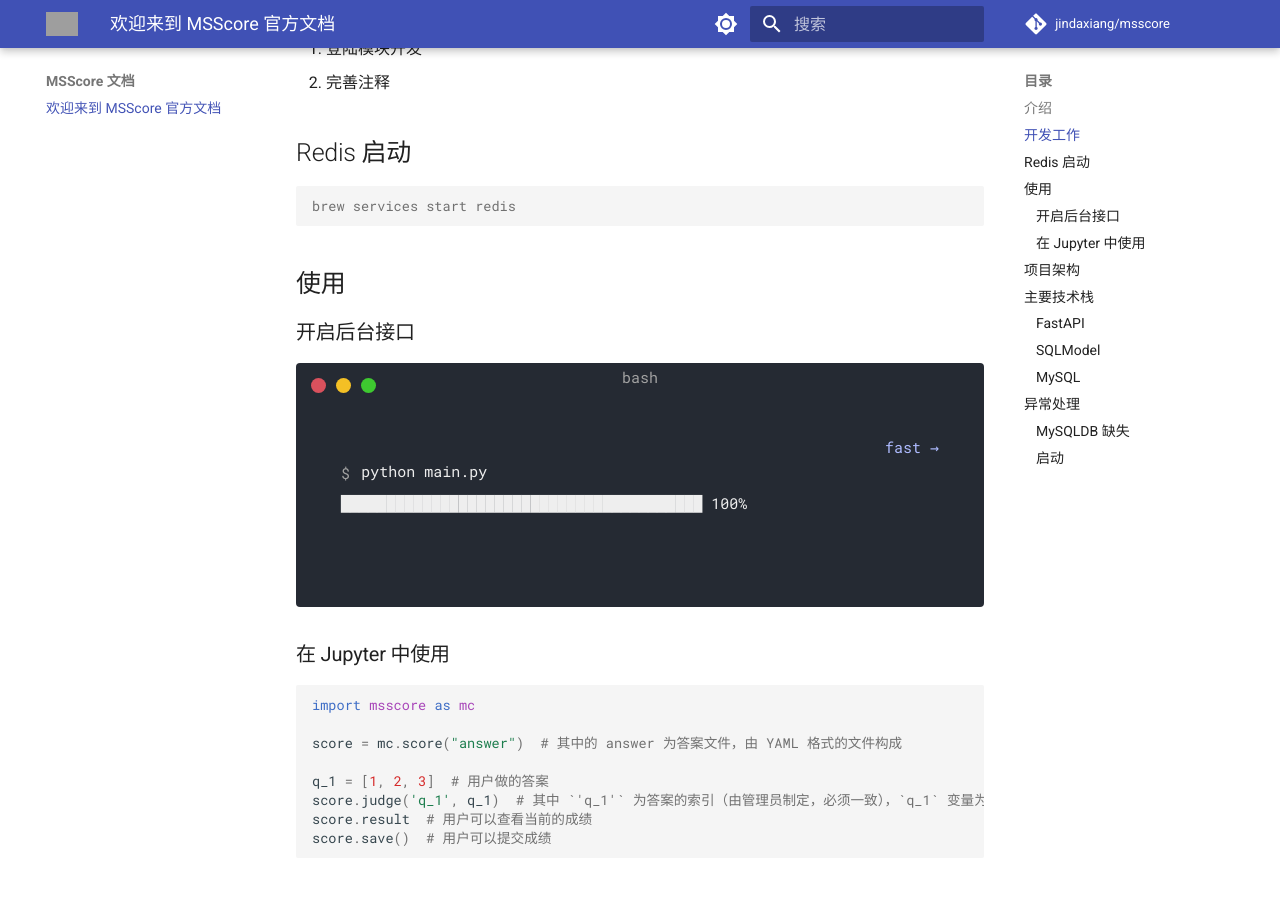
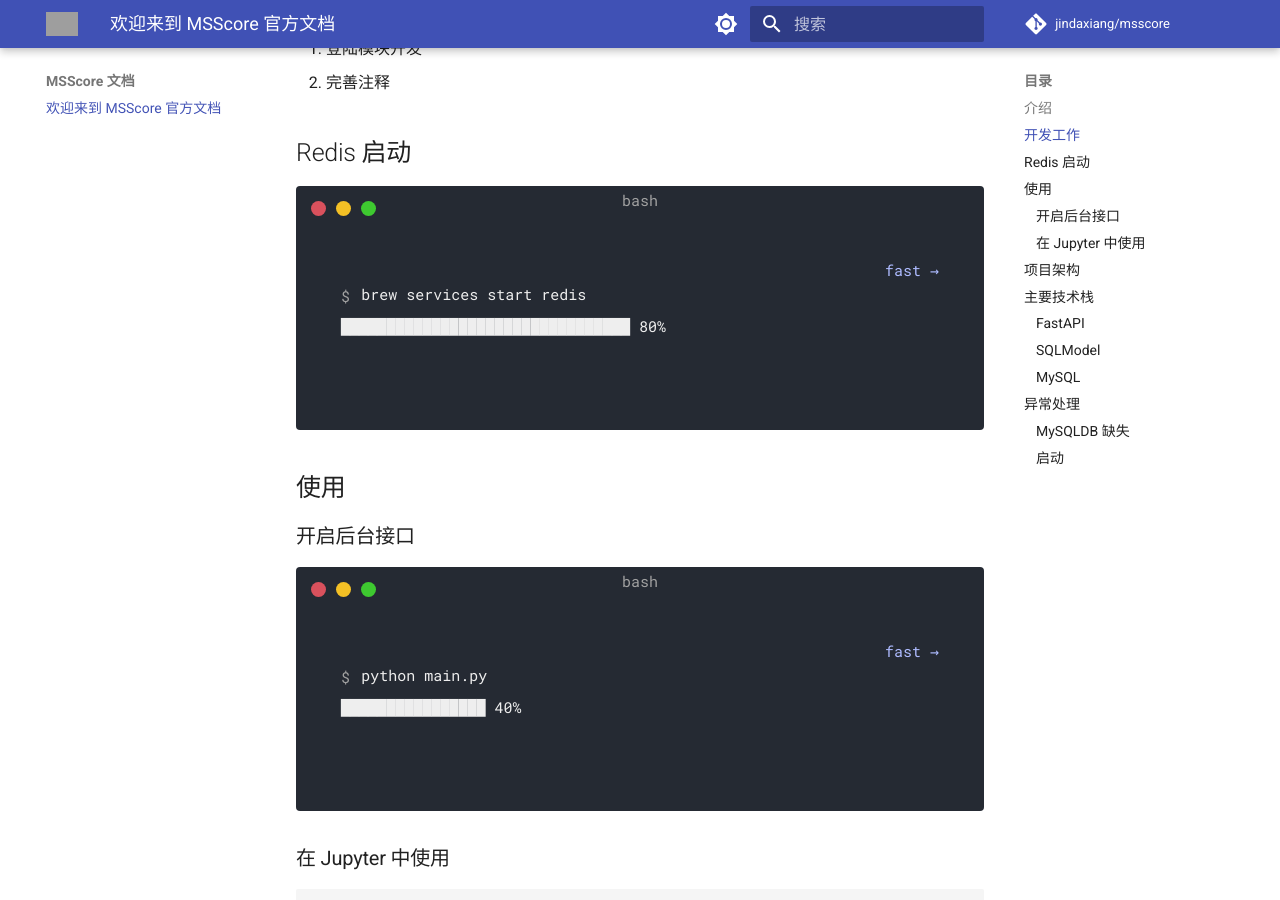
Before and after one commit to jindaxiang/msscore, an MkDocs documentation site: the page built from docs/index.md, in a window 1280 px wide and 900 px high, scrolled down 428 px. Built offline with MkDocs 1.6.1 and Material for MkDocs 9.7.7, drawn with Linux system fonts in a browser that asks for light colours; comment, search, counter and statistics services are not loaded; some of the changed lines change nothing that is shown; grey boxes are pictures that could not be loaded.

Commit message:
docs(docs): docs
docs

````diff
--- a/docs/index.md
+++ b/docs/index.md
@@ -14,9 +14,15 @@
 
 ## Redis 启动
 
+<div class="termy">
+
 ```console
-brew services start redis
+$ brew services start redis
+---> 100%
+Successfully started redis
 ```
+
+</div>
 
 ## 使用
 
@@ -27,7 +33,7 @@
 ```console
 $ python main.py
 ---> 100%
-Successfully installed msscore
+Successfully started msscore
 ```
 </div>
 
````
